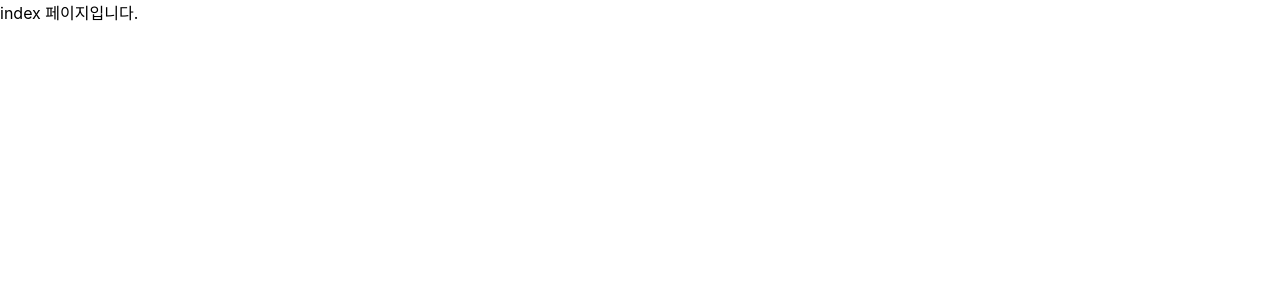
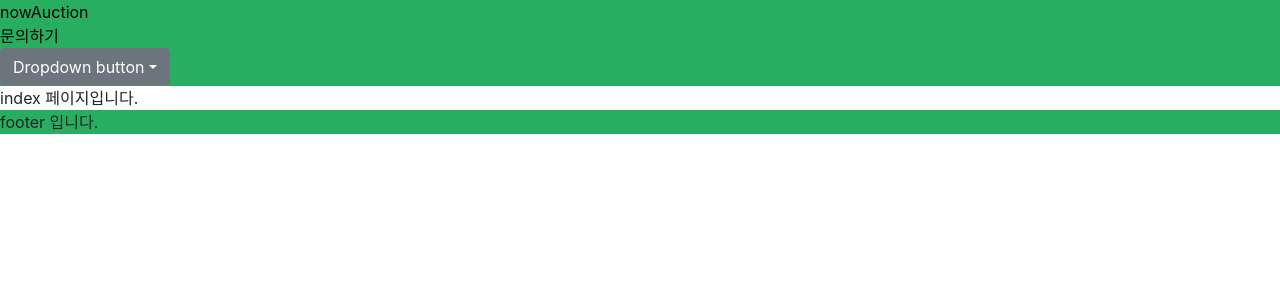
Before and after one commit to ddpound/nowauctionf, a React (Create React App) app: page / in a window 1280 px wide. Shown: the top 300 px of the page. Built offline with nearby package versions, Linux system fonts and the light colour scheme.

Commit message:
현재 부트스트랩 적용중

```diff
--- a/public/index.html
+++ b/public/index.html
@@ -24,7 +24,12 @@
       work correctly both with client-side routing and a non-root public URL.
       Learn how to configure a non-root public URL by running `npm run build`.
     -->
-    <title>React App</title>
+    <title>Now Auction</title>
+
+    <link href="https://cdn.jsdelivr.net/npm/bootstrap@5.1.3/dist/css/bootstrap.min.css" rel="stylesheet" integrity="sha384-1BmE4kWBq78iYhFldvKuhfTAU6auU8tT94WrHftjDbrCEXSU1oBoqyl2QvZ6jIW3" crossorigin="anonymous">
+    <script src="https://cdn.jsdelivr.net/npm/bootstrap@5.1.3/dist/js/bootstrap.bundle.min.js" integrity="sha384-ka7Sk0Gln4gmtz2MlQnikT1wXgYsOg+OMhuP+IlRH9sENBO0LRn5q+8nbTov4+1p" crossorigin="anonymous"></script>
+
+
   </head>
   <body>
     <noscript>You need to enable JavaScript to run this app.</noscript>
--- a/src/App.js
+++ b/src/App.js
@@ -4,14 +4,24 @@ import Profile from './pages/Profile';
 import { BrowserRouter, Route } from 'react-router-dom';
 import Qnaboardmain from './pages/Qnaboardmain';
 import BoardPage from './pages/BoardPage'
+import Footer from './components/footerandheader/Footer';
+import Header from './components/footerandheader/Header';
 
 function App() {
   return (
     <BrowserRouter>
+    <Route path="/" component = {Header} />
+
     <Route path="/" exact component = {Index} />
     <Route path="/profile" exact component = {Profile} />
     <Route path="/qnaboardmain" exact component = {Qnaboardmain} />
     <Route path="/board/:id" exact component = {BoardPage} />
+
+
+    <Route path="/" component = {Footer} />
+
+
+
     </BrowserRouter>
   );
 }
--- /dev/null
+++ b/src/components/footerandheader/Footer.css
@@ -0,0 +1,7 @@
+/* 최대한 심플하게    테마 코드 #27AE60 */
+
+
+footer{
+    background-color: #27AE60;
+
+}
--- /dev/null
+++ b/src/components/footerandheader/Footer.jsx
@@ -0,0 +1,9 @@
+import './Footer.css'
+
+
+export default function Footer(){
+
+
+    return <footer>footer 입니다.</footer>
+
+}
--- /dev/null
+++ b/src/components/footerandheader/Header.css
@@ -0,0 +1,8 @@
+/* 현재 정해진 테마코드 최대한 심플하고 간단하게 구성하기 */
+
+/*  테마 색 코드 #27AE60 */
+
+header{
+    background-color: #27AE60;
+    color: black;
+}
--- /dev/null
+++ b/src/components/footerandheader/Header.jsx
@@ -0,0 +1,25 @@
+// 이런식의 css 임포트도 가능
+import './Header.css'
+
+export default function Header(){
+
+    return (
+    <header>
+        <section>nowAuction</section>
+        <section>문의하기</section>
+        <div class="dropdown">
+            <button class="btn btn-secondary dropdown-toggle" type="button" id="dropdownMenuButton1" data-bs-toggle="dropdown" aria-expanded="false">
+                Dropdown button
+                </button>
+                <ul class="dropdown-menu" aria-labelledby="dropdownMenuButton1">
+                    <li><a class="dropdown-item" href="#">Action</a></li>
+                    <li><a class="dropdown-item" href="#">Another action</a></li>
+                    <li><a class="dropdown-item" href="#">Something else here</a></li>
+                    </ul>
+
+                </div>
+    </header>
+
+    )
+
+}
--- /dev/null
+++ b/src/components/footerandheader/common.css
@@ -0,0 +1 @@
+/* 공통으로 사용하는 스타일들을 담아둠 */
```
